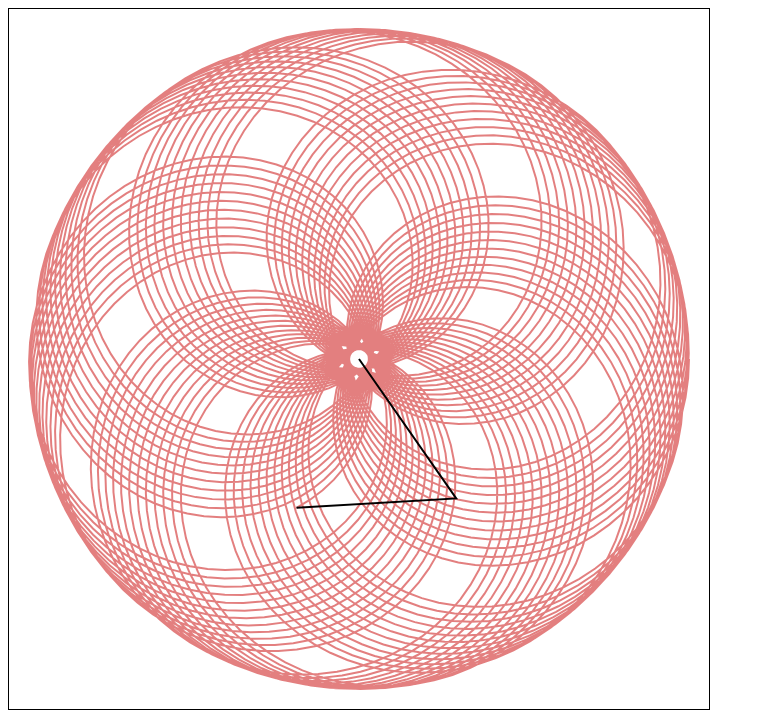
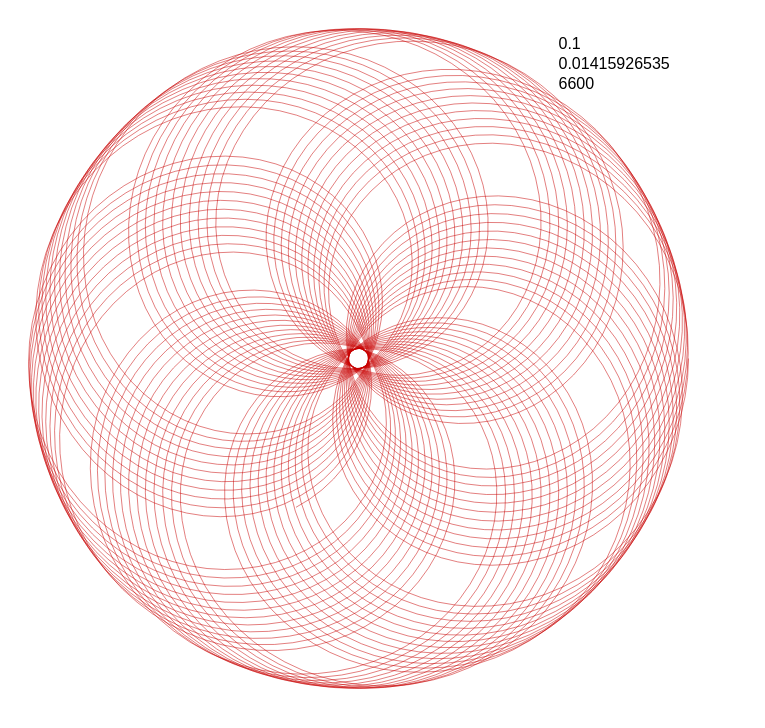
Before and after one commit to csurgay/pendulum, a plain HTML site: page index.html in a window 1280 px wide. Shown: the whole page, without its empty margins (0-765 px from the left). Drawn offline with Linux system fonts and the light colour scheme; animation ran at ten frames a second.

Commit message:
show params

```diff
--- a/index.html
+++ b/index.html
@@ -4,7 +4,7 @@
     <title>Rotating Rods Animation</title>
     <style>
         canvas {
-            border: 1px solid black;
+            border: 0px solid black;
         }
     </style>
 </head>
@@ -20,7 +20,7 @@
             traceLength: 6600,   // Number of points to keep in the trace
             canvasSize: 700,     // Canvas width and height
             pointsPerFrame: 100,  // number of points added for the next frame (speed of animation)
-            showRods: true
+            showRods: false
         };
 
         const paramsArray = [
@@ -28,6 +28,18 @@
             [170, 160, 0.67, 0.273, 1887, 100],
             [170, 160, 0.9726, 0.0344, 1538, 100],
             [170, 160, 0.075, 0.78, 1200, 100],
+            [170, 160, 0.1319, 0.7065, 1441, 100],
+            [170, 160, 0.1656, 0.9744, 835, 100],
+            [170, 160, 0.4644, 0.7896, 1620, 100],
+            [170, 160, 0.0444, 0.6288, 1966, 100],
+            [170, 160, 0.8064, 0.9678, 839, 100],
+            [170, 160, 0.2356, 0.8373, 770, 100],
+            [170, 160, 0.6333, 0.5845, 1220, 100],
+            [170, 160, 0.2053, 0.8463, 814, 100],
+            [170, 160, 0.7657, 0.7815, 800, 100],
+            [170, 160, 0.4189, 0.4611, 1672, 100],
+            [170, 160, 0.9502, 0.1238, 1765, 100],
+            [170, 160, 0.5607, 0.5619, 1998, 100],
         ];
 
         // Setup canvas
@@ -37,6 +49,7 @@
         canvas.height = params.canvasSize;
         const centerX = canvas.width / 2;
         const centerY = canvas.height / 2;
+        ctx.translate(0.5,0.5);
         document.addEventListener("keyup",keyup);
 
         // Track trace points
@@ -51,6 +64,18 @@
             if (event.key=="1") fillParams(paramsArray[1]);
             if (event.key=="2") fillParams(paramsArray[2]);
             if (event.key=="3") fillParams(paramsArray[3]);
+            if (event.key=="4") fillParams(paramsArray[4]);
+            if (event.key=="5") fillParams(paramsArray[5]);
+            if (event.key=="6") fillParams(paramsArray[6]);
+            if (event.key=="7") fillParams(paramsArray[7]);
+            if (event.key=="8") fillParams(paramsArray[8]);
+            if (event.key=="9") fillParams(paramsArray[9]);
+            if (event.key=="a") fillParams(paramsArray[10]);
+            if (event.key=="b") fillParams(paramsArray[11]);
+            if (event.key=="c") fillParams(paramsArray[12]);
+            if (event.key=="d") fillParams(paramsArray[13]);
+            if (event.key=="e") fillParams(paramsArray[14]);
+            if (event.key=="f") fillParams(paramsArray[15]);
             if (event.key==" ") {
                 params.rod1Speed=Math.random();
                 params.rod2Speed=Math.random();
@@ -98,6 +123,7 @@
             // Draw trace
             ctx.beginPath();
             ctx.strokeStyle = 'rgba(200, 0, 0, 0.5)';
+            ctx.lineWidth = 1;
             for (let i = 0; i < params.traceLength; i++) if (i<tracePoints.length) {
                 const point = tracePoints[i];
                 if (i === 0) {
@@ -107,6 +133,14 @@
                 }
             }
             ctx.stroke();
+
+            // Write params
+            ctx.beginPath();
+            ctx.fillStyle="black";
+            ctx.font="16px Arial";
+            ctx.fillText(params.rod1Speed,550,40);
+            ctx.fillText(params.rod2Speed,550,60);
+            ctx.fillText(params.traceLength,550,80);
 
             // Draw rods
             if (params.showRods) {
```
